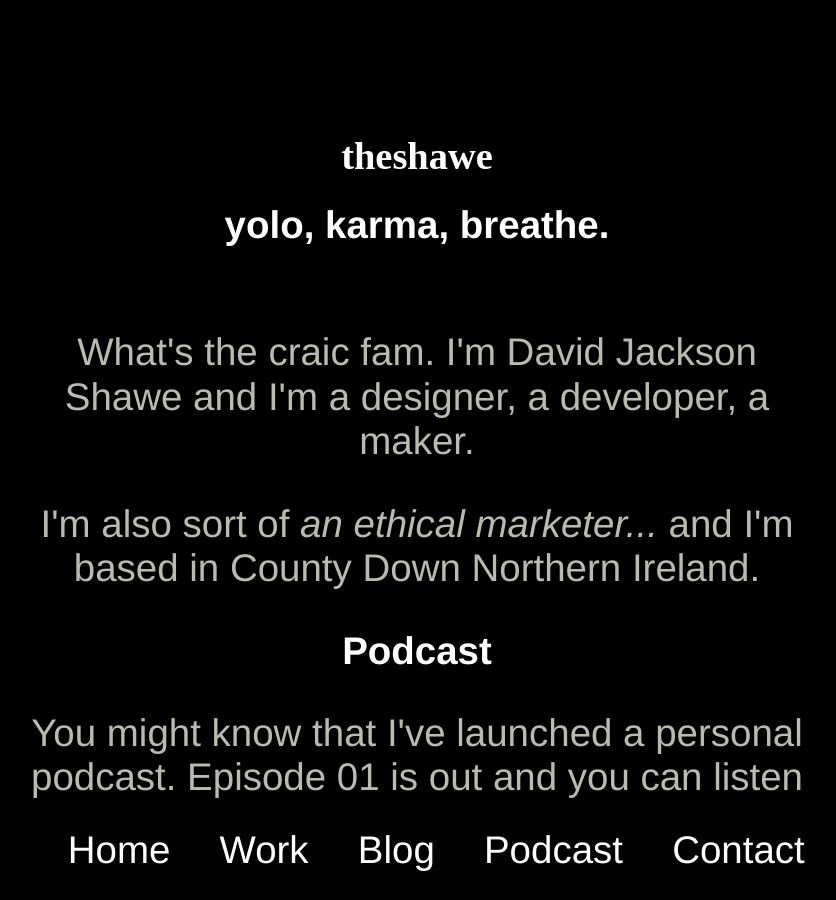
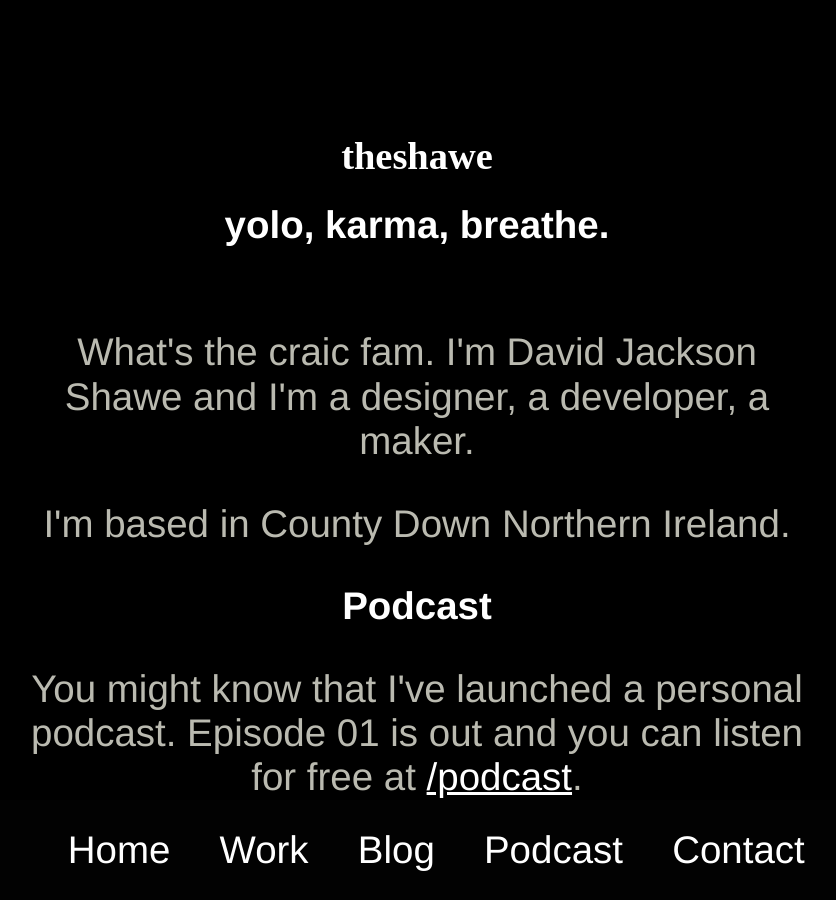
Before and after one commit to theshawe/the-shawe, a Jekyll site: the page built from index.html, in a window 1280 px wide and 900 px high. Shown: the whole window, without its empty margins (223-1059 px from the left). Built offline with Jekyll 4.4.1, drawn with Linux system fonts in a browser that asks for light colours; nearby versions of some CDN libraries; library files that are not in the unit come from our copies.

Commit message:
removed ethical hacker because.. more thoughts required on that

```diff
--- a/index.html
+++ b/index.html
@@ -9,7 +9,7 @@ title: David Shawe
     <h3>yolo, karma, breathe.</h3>
 
     <br>
-    <p> What's the craic fam. I'm David Jackson Shawe and I'm a designer, a developer, a maker. </p> <p>I'm also sort of <i>an ethical marketer...</i> and I'm based in County Down Northern Ireland.</p>
+    <p> What's the craic fam. I'm David Jackson Shawe and I'm a designer, a developer, a maker. </p> <p> I'm based in County Down Northern Ireland.</p>
 
     <h2>Podcast</h2>
     <p>You might know that I've launched a personal podcast. Episode 01 is out and you can listen for free at <a href="http://shawe.co/podcast">/podcast</a>. <br> I'll be be updating it regularly, so stay tunned and get subscribed.  Episode 01 is a solocast and I introduce myself, my why and hint at the <a href="http://shawe.co/podcast">topic of intuition</a>.</p>
```
Also changed, not shown: _includes/meta.html (+0 -7 lines), 10 other files.
